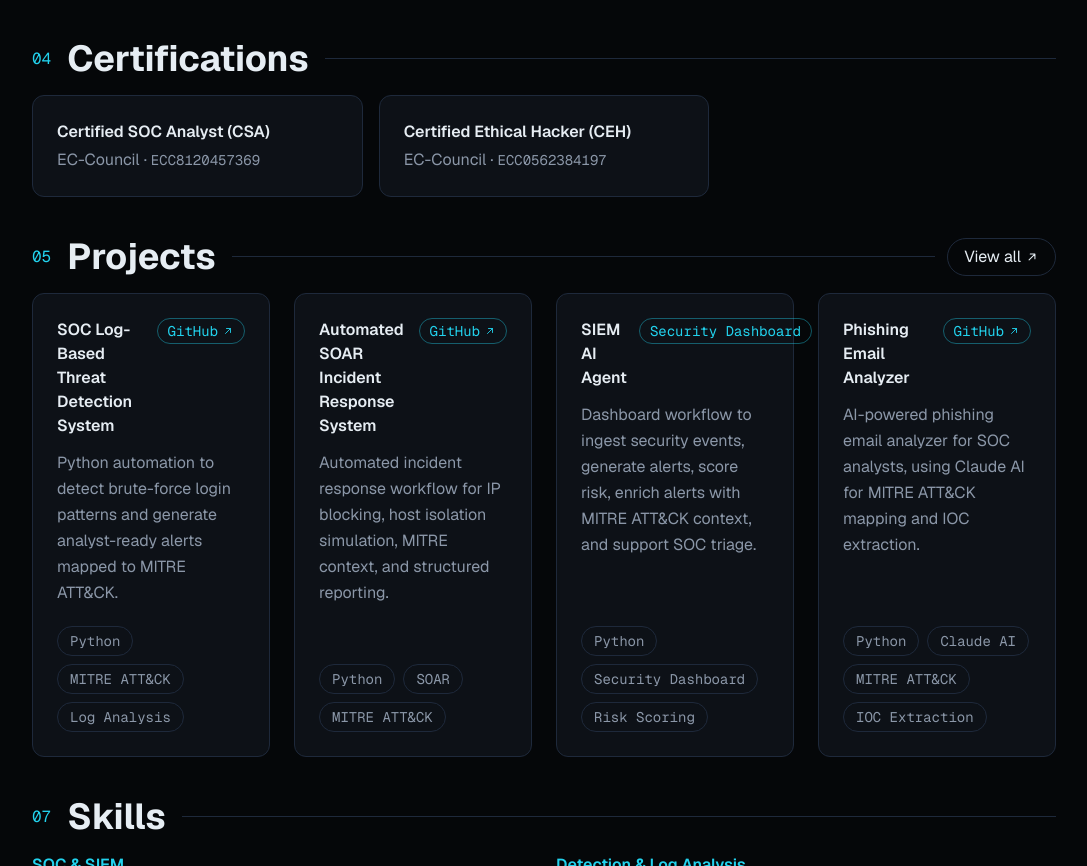
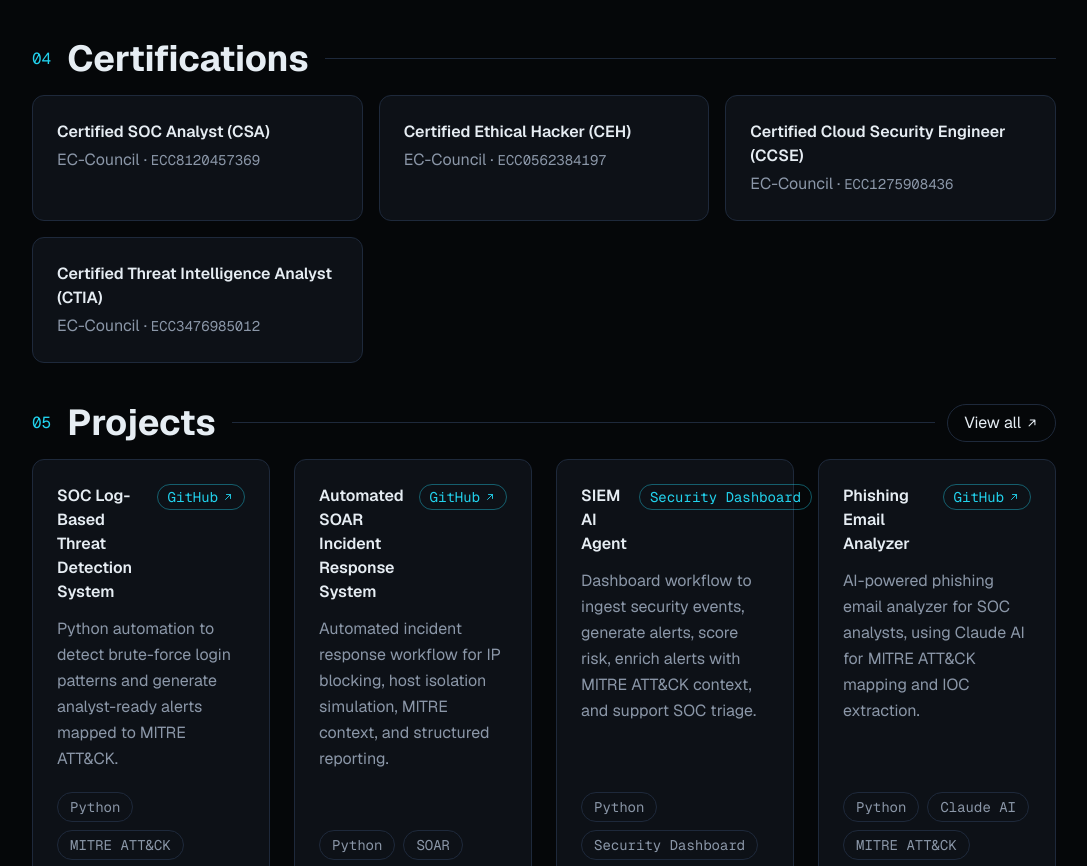
Before and after one commit to Tawheed30/portfolio, a Next.js app: page / in a window 1280 px wide. Shown: the part 1934-2800 px from the top of the page, without its empty margins (96-1183 px from the left). Built offline with nearby package versions, Linux system fonts and the light colour scheme; no server answers.

Commit message:
Update portfolio.ts

```diff
--- a/src/data/portfolio.ts
+++ b/src/data/portfolio.ts
@@ -88,9 +88,17 @@ export const certifications = [
     issuer: "EC-Council",
     id: "ECC0562384197",
   },
-
+  {
+    name: "Certified Cloud Security Engineer (CCSE)",
+    issuer: "EC-Council",
+    id: "ECC1275908436",
+  },
+  {
+    name: "Certified Threat Intelligence Analyst (CTIA)",
+    issuer: "EC-Council",
+    id: "ECC3476985012",
+  },
 ] as const;
-
 export const projects = [
   {
     title: "SOC Log-Based Threat Detection System",
```
